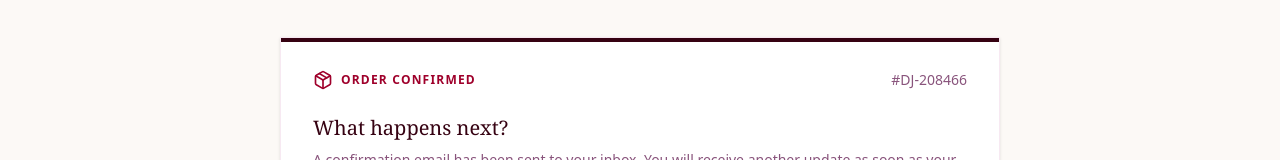
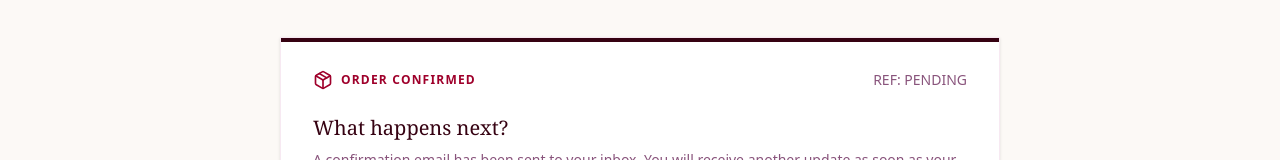
Before and after one commit to AdejareAyomikun/double-joy, a Next.js app: page /payment/success in a window 1280 px wide. Shown: the part 461-621 px from the top of the page. Built offline with nearby package versions, Linux system fonts and the light colour scheme; no server answers; a web font is replaced by a local one.

Commit message:
fixed useparams error

```diff
--- a/app/payment/success/page.tsx
+++ b/app/payment/success/page.tsx
@@ -1,3 +1,106 @@
+// "use client";
+
+// export const dynamic = "force-dynamic";
+
+// import { useEffect, Suspense } from "react";
+// import { useSearchParams } from "next/navigation";
+// import api from "@/api/axios";
+// import Header from "@/app/components/Header";
+// import Footer from "@/app/components/Footer";
+// import Link from "next/link";
+// import { CheckCircle, Package, ArrowRight, Home } from "lucide-react";
+// import { motion } from "framer-motion";
+
+// export default function PaymentSuccess() {
+//   const params = useSearchParams();
+//   const reference = params.get("reference");
+
+//   useEffect(() => {
+//     if (reference) {
+//       api.get(`/cart/verify_payment/?reference=${reference}`);
+//     }
+//   }, [reference]);
+
+//   return (
+//     <div className="bg-[#fcf9f6] min-h-screen font-sans text-[#360212]">
+//       <Suspense>
+//       <Header />
+
+//       <main className="max-w-3xl mx-auto px-6 py-24 text-center">
+//         {/* Animated Check Icon */}
+//         <motion.div
+//           initial={{ scale: 0 }}
+//           animate={{ scale: 1 }}
+//           transition={{ type: "spring", stiffness: 260, damping: 20 }}
+//           className="w-24 h-24 bg-[#fe5457] rounded-full flex items-center justify-center mx-auto mb-8 shadow-xl shadow-[#fe5457]/20"
+//         >
+//           <CheckCircle size={48} className="text-white" />
+//         </motion.div>
+
+//         {/* Success Message */}
+//         <h1 className="font-serif text-5xl md:text-6xl font-bold mb-6 text-[#360212]">
+//           Thank You!
+//         </h1>
+//         <p className="text-lg text-[#89547c] mb-12 max-w-lg mx-auto leading-relaxed">
+//           Your order has been placed successfully. We’re preparing your items
+//           for a beautiful delivery experience.
+//         </p>
+
+//         {/* Order Info Card */}
+//         <div className="bg-white border border-[#d791be]/20 p-8 mb-12 shadow-sm text-left relative overflow-hidden">
+//           <div className="absolute top-0 left-0 w-full h-1 bg-[#360212]" />
+//           <div className="flex justify-between items-center mb-6">
+//             <div className="flex items-center gap-2 text-[#9f002b]">
+//               <Package size={20} />
+//               <span className="font-bold uppercase tracking-widest text-xs">
+//                 Order Confirmed
+//               </span>
+//             </div>
+//             <span className="text-[#89547c] text-sm">
+//               #DJ-{Math.floor(Math.random() * 1000000)}
+//             </span>
+//           </div>
+
+//           <h3 className="font-serif text-xl mb-2">What happens next?</h3>
+//           <p className="text-sm text-[#89547c] mb-6">
+//             A confirmation email has been sent to your inbox. You will receive
+//             another update as soon as your package is dispatched.
+//           </p>
+
+//           <Link
+//             href="/orders"
+//             className="flex items-center gap-2 text-[#fe5457] font-bold text-sm uppercase tracking-widest hover:text-[#360212] transition-colors"
+//           >
+//             Track your order <ArrowRight size={16} />
+//           </Link>
+//         </div>
+
+//         {/* Action Buttons */}
+//         <div className="flex flex-col sm:flex-row gap-4 justify-center">
+//           <Link
+//             href="/"
+//             className="bg-[#360212] text-white px-10 py-4 font-bold uppercase tracking-widest text-xs hover:bg-[#9f002b] transition-all flex items-center justify-center gap-2"
+//           >
+//             <Home size={16} /> Back to Home
+//           </Link>
+//           <Link
+//             href="/"
+//             className="border-2 border-[#360212] text-[#360212] px-10 py-4 font-bold uppercase tracking-widest text-xs hover:bg-[#fcf9f6] transition-all"
+//           >
+//             Continue Shopping
+//           </Link>
+//         </div>
+//       </main>
+
+//       <Footer />
+//       </Suspense>
+//     </div>
+//   );
+// }
+// VERSION 1
+
+
+
 "use client";
 
 export const dynamic = "force-dynamic";
@@ -11,21 +114,18 @@ import Link from "next/link";
 import { CheckCircle, Package, ArrowRight, Home } from "lucide-react";
 import { motion } from "framer-motion";
 
-export default function PaymentSuccess() {
+function SuccessContent() {
   const params = useSearchParams();
   const reference = params.get("reference");
 
   useEffect(() => {
     if (reference) {
-      api.get(`/cart/verify_payment/?reference=${reference}`);
+      api.get(`/cart/verify_payment/?reference=${reference}`)
+        .catch(err => console.error("Payment verification failed", err));
     }
   }, [reference]);
 
   return (
-    <div className="bg-[#fcf9f6] min-h-screen font-sans text-[#360212]">
-      <Suspense>
-      <Header />
-
     <main className="max-w-3xl mx-auto px-6 py-24 text-center">
       {/* Animated Check Icon */}
       <motion.div
@@ -56,8 +156,8 @@ export default function PaymentSuccess() {
               Order Confirmed
             </span>
           </div>
-            <span className="text-[#89547c] text-sm">
-              #DJ-{Math.floor(Math.random() * 1000000)}
+          <span className="text-[#89547c] text-sm font-mono">
+            REF: {reference ? reference.slice(0, 8).toUpperCase() : "PENDING"}
           </span>
         </div>
 
@@ -84,16 +184,29 @@ export default function PaymentSuccess() {
           <Home size={16} /> Back to Home
         </Link>
         <Link
-            href="/"
+          href="/shop"
           className="border-2 border-[#360212] text-[#360212] px-10 py-4 font-bold uppercase tracking-widest text-xs hover:bg-[#fcf9f6] transition-all"
         >
           Continue Shopping
         </Link>
       </div>
     </main>
+  );
+}
+
+export default function PaymentSuccess() {
+  return (
+    <div className="bg-[#fcf9f6] min-h-screen font-sans text-[#360212]">
+      <Header />
+      <Suspense fallback={
+        <div className="min-h-[60vh] flex items-center justify-center">
+          <p className="text-[#89547c] animate-pulse">Confirming your order details...</p>
+        </div>
+      }>
+        <SuccessContent />
+      </Suspense>
 
       <Footer />
-      </Suspense>
     </div>
   );
 }
```
Lines whose indentation alone changed are shown as unchanged.
